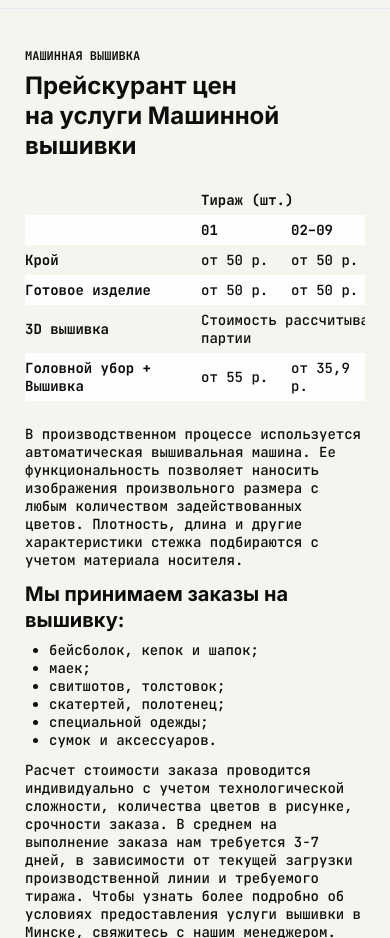
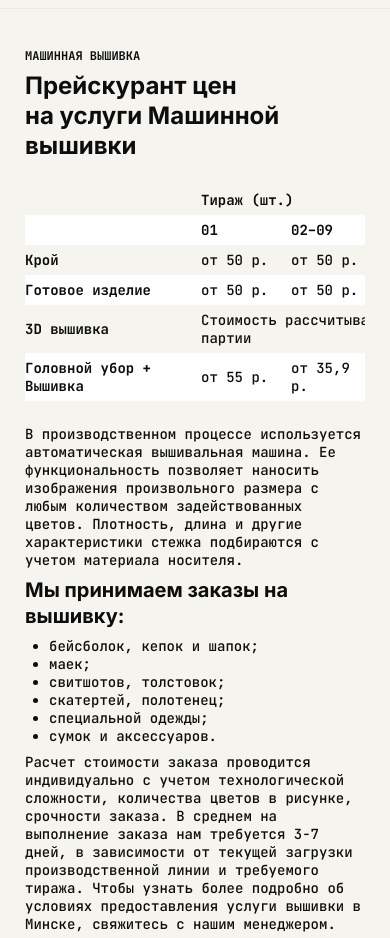
Before and after one commit to 8j722ntzch-wq/-, an Astro site: page /services/embroidery/ in a window 390 px wide. Shown: the part 112-1050 px from the top of the page. Built offline with nearby package versions, Linux system fonts and the light colour scheme; Astro itself is replaced by a stand-in of ours.

Commit message:
fix(mobile): apply scoped embroidery text rhythm after component CSS

```diff
--- a/src/pages/services/[slug].astro
+++ b/src/pages/services/[slug].astro
@@ -49,6 +49,7 @@ const links=[{label:'Услуги',href:'/#services'},{label:'О нас',href:'/
  /* Mobile label must override the desktop-only scoped display:none. */
  .service-portfolio .portfolio-all__desktop{display:none}
  .service-portfolio .portfolio-all__mobile{display:inline}
+ .service-page--embroidery .service-content .service-copy :global(.copy-group){gap:8px}
  .service-page--rhinestones .service-content .table-heading{margin-bottom:0}
  .service-page--rhinestones .service-content .service-copy:nth-child(5){margin-top:0}
 }
--- a/src/styles/services-mobile.css
+++ b/src/styles/services-mobile.css
@@ -9,8 +9,6 @@
  .service-page .service-content .heading__title--hero,.service-page .service-portfolio .heading__title--hero{font:700 24px/30px var(--font-heading)}
  .service-page .service-content .heading__row{display:block}
  .service-page .service-content .service-copy{font:500 14px/18px var(--font-body)}
- /* Compact the tall embroidery description using the same 8px text rhythm. */
- .service-page--embroidery .service-copy > .copy-group{gap:8px}
  .service-page .service-copy h2{font:700 20px/26px var(--font-heading)}
  .service-page .service-copy h3{font:700 16px/20px var(--font-heading)}
  .service-page .service-copy ul{padding-left:16px;line-height:18px}
```
